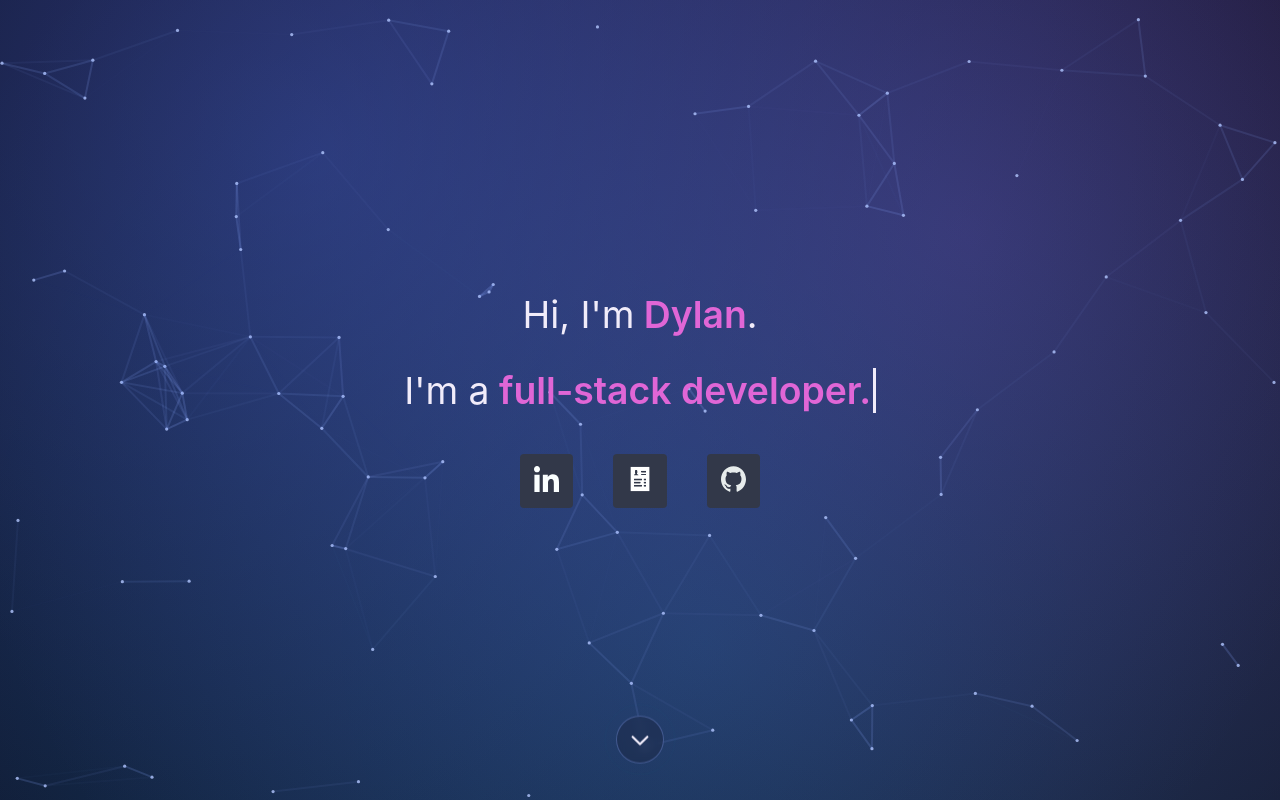
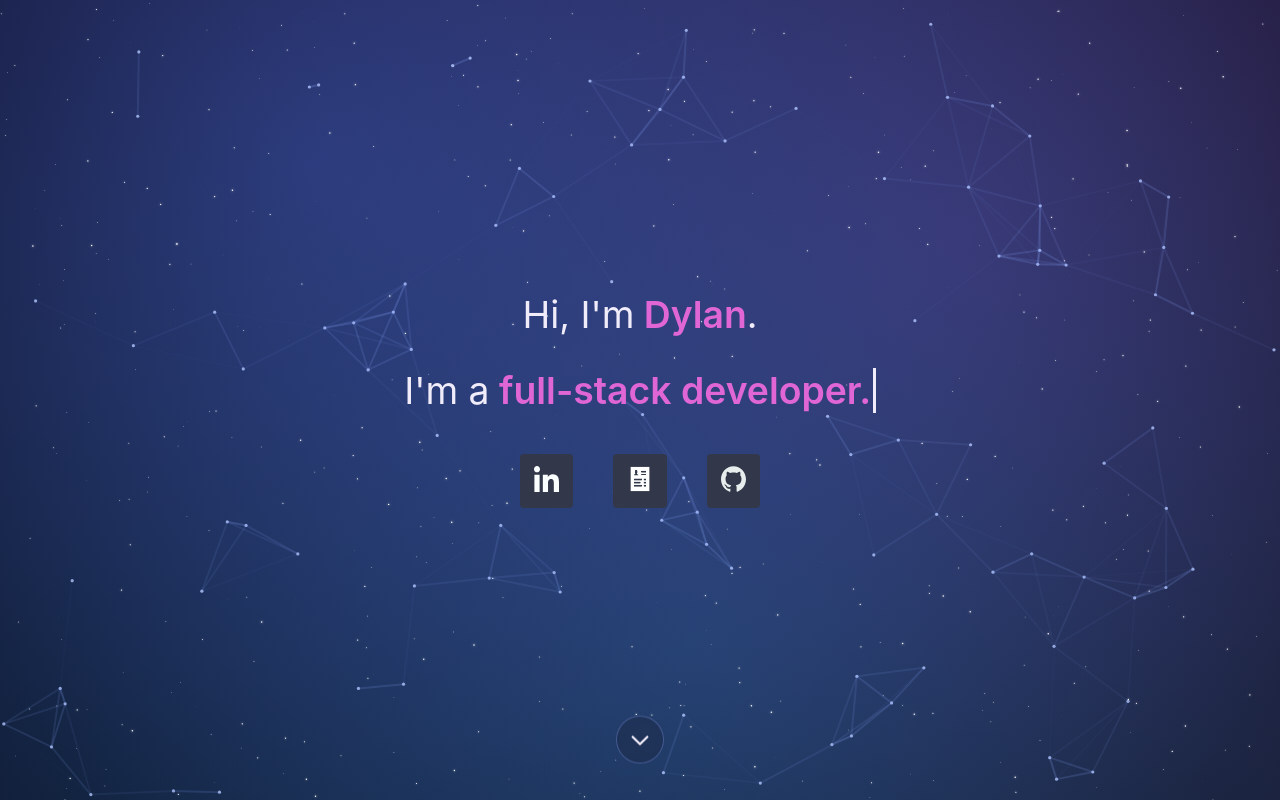
Before and after one commit to e-Dylan/personal-website, a Next.js app: page / in a window 1280 px wide. Shown: the top 800 px of the page. Built offline with nearby package versions, Linux system fonts and the light colour scheme.

Commit message:
add stars

```diff
--- a/src/components-styles/Homepage.scss
+++ b/src/components-styles/Homepage.scss
@@ -38,7 +38,9 @@
   padding: 0;
   z-index: 3;
   animation: arrowBob 2.2s ease-in-out infinite;
-  transition: border-color 200ms ease-in-out, box-shadow 200ms ease-in-out,
+  transition:
+    border-color 200ms ease-in-out,
+    box-shadow 200ms ease-in-out,
     transform 200ms ease-in-out;
 
   svg {
@@ -284,21 +286,48 @@
   inset: 0;
   z-index: 0;
   background:
-    radial-gradient(circle at 20% 20%, rgba(79, 109, 245, 0.35), transparent 45%),
-    radial-gradient(circle at 80% 30%, rgba(155, 93, 229, 0.3), transparent 45%),
-    radial-gradient(circle at 50% 80%, rgba(0, 165, 194, 0.25), transparent 50%),
+    radial-gradient(
+      circle at 20% 20%,
+      rgba(79, 109, 245, 0.35),
+      transparent 45%
+    ),
+    radial-gradient(
+      circle at 80% 30%,
+      rgba(155, 93, 229, 0.3),
+      transparent 45%
+    ),
+    radial-gradient(
+      circle at 50% 80%,
+      rgba(0, 165, 194, 0.25),
+      transparent 50%
+    ),
     #0a0e1a;
   background-size: 200% 200%;
   animation: gradientDrift 24s ease-in-out infinite;
 }
 
 @keyframes gradientDrift {
-  0%   { background-position: 0% 0%, 100% 0%, 50% 100%; }
-  50%  { background-position: 30% 40%, 70% 60%, 40% 60%; }
-  100% { background-position: 0% 0%, 100% 0%, 50% 100%; }
+  0% {
+    background-position:
+      0% 0%,
+      100% 0%,
+      50% 100%;
+  }
+  50% {
+    background-position:
+      30% 40%,
+      70% 60%,
+      40% 60%;
+  }
+  100% {
+    background-position:
+      0% 0%,
+      100% 0%,
+      50% 100%;
+  }
 }
 
-.constellation-bg__canvas {
+.constellation-bg__stars {
   position: absolute;
   inset: 0;
   z-index: 1;
@@ -307,15 +336,25 @@
   display: block;
 }
 
+.constellation-bg__canvas {
+  position: absolute;
+  inset: 0;
+  z-index: 2;
+  width: 100%;
+  height: 100%;
+  display: block;
+}
+
 .constellation-bg__content {
   position: relative;
-  z-index: 2;
+  z-index: 3;
 }
 
 @media (prefers-reduced-motion: reduce) {
-  .constellation-bg__gradient { animation: none; }
+  .constellation-bg__gradient {
+    animation: none;
+  }
 }
-
 
 // FOR 3D
 
--- a/src/components/ConstellationBackground.js
+++ b/src/components/ConstellationBackground.js
@@ -4,13 +4,17 @@ import { useEffect, useRef } from "react";
 
 function ConstellationBackground({ children }) {
   const canvasRef = useRef(null);
+  const starsCanvasRef = useRef(null);
   const containerRef = useRef(null);
 
   useEffect(() => {
     const canvas = canvasRef.current;
     const ctx = canvas.getContext("2d");
+    const starsCanvas = starsCanvasRef.current;
+    const starsCtx = starsCanvas.getContext("2d");
     let width, height, dpr;
     let particles = [];
+    let stars = [];
     let rafId = null;
     let running = true;
 
@@ -21,6 +25,10 @@ function ConstellationBackground({ children }) {
     const frameInterval = 1000 / FPS_CAP;
     let lastFrame = 0;
 
+    const STAR_COUNT = 500; // tune star density here
+    const STAR_MIN_RADIUS = 0.1;
+    const STAR_MAX_RADIUS = 0.75;
+
     function resize() {
       dpr = Math.min(window.devicePixelRatio || 1, 1.5); // cap DPR like before
       width = canvas.clientWidth;
@@ -28,6 +36,35 @@ function ConstellationBackground({ children }) {
       canvas.width = width * dpr;
       canvas.height = height * dpr;
       ctx.setTransform(dpr, 0, 0, dpr, 0, 0);
+
+      starsCanvas.width = width * dpr;
+      starsCanvas.height = height * dpr;
+      starsCtx.setTransform(dpr, 0, 0, dpr, 0, 0);
+    }
+
+    function initStars() {
+      stars = Array.from({ length: STAR_COUNT }, () => ({
+        x: Math.random() * width,
+        y: Math.random() * height,
+        r:
+          STAR_MIN_RADIUS + Math.random() * (STAR_MAX_RADIUS - STAR_MIN_RADIUS),
+        // alpha: 0.25 + Math.random() * 0.65,
+        alpha: 1.0,
+      }));
+    }
+
+    function drawStars() {
+      starsCtx.clearRect(0, 0, width, height);
+      for (const s of stars) {
+        starsCtx.beginPath();
+        starsCtx.arc(s.x, s.y, s.r, 0, Math.PI * 2);
+        starsCtx.fillStyle = `rgba(255, 255, 255, ${s.alpha})`;
+        starsCtx.shadowColor = "rgba(255, 255, 255, 0.8)";
+        starsCtx.shadowBlur = s.r * 4;
+        starsCtx.fill();
+      }
+      starsCtx.shadowBlur = 0;
+      starsCtx.shadowColor = "transparent";
     }
 
     function initParticles() {
@@ -81,11 +118,15 @@ function ConstellationBackground({ children }) {
     }
 
     resize();
+    initStars();
+    drawStars();
     initParticles();
     rafId = requestAnimationFrame(step);
 
     const handleResize = () => {
       resize();
+      initStars();
+      drawStars();
       initParticles();
     };
     window.addEventListener("resize", handleResize);
@@ -115,6 +156,7 @@ function ConstellationBackground({ children }) {
   return (
     <div ref={containerRef} className="constellation-bg">
       <div className="constellation-bg__gradient" />
+      <canvas ref={starsCanvasRef} className="constellation-bg__stars" />
       <canvas ref={canvasRef} className="constellation-bg__canvas" />
       <div className="constellation-bg__content">{children}</div>
     </div>
```
